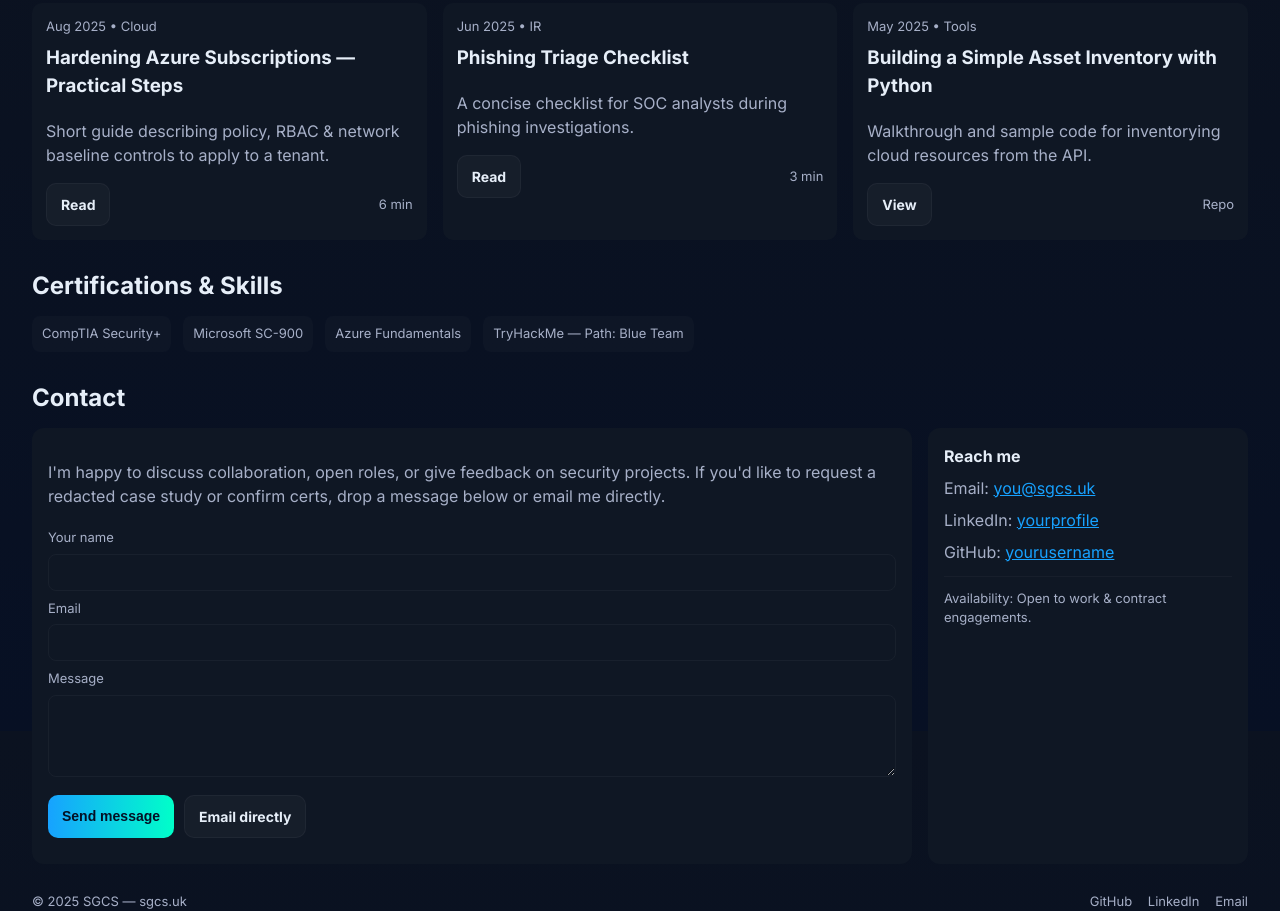
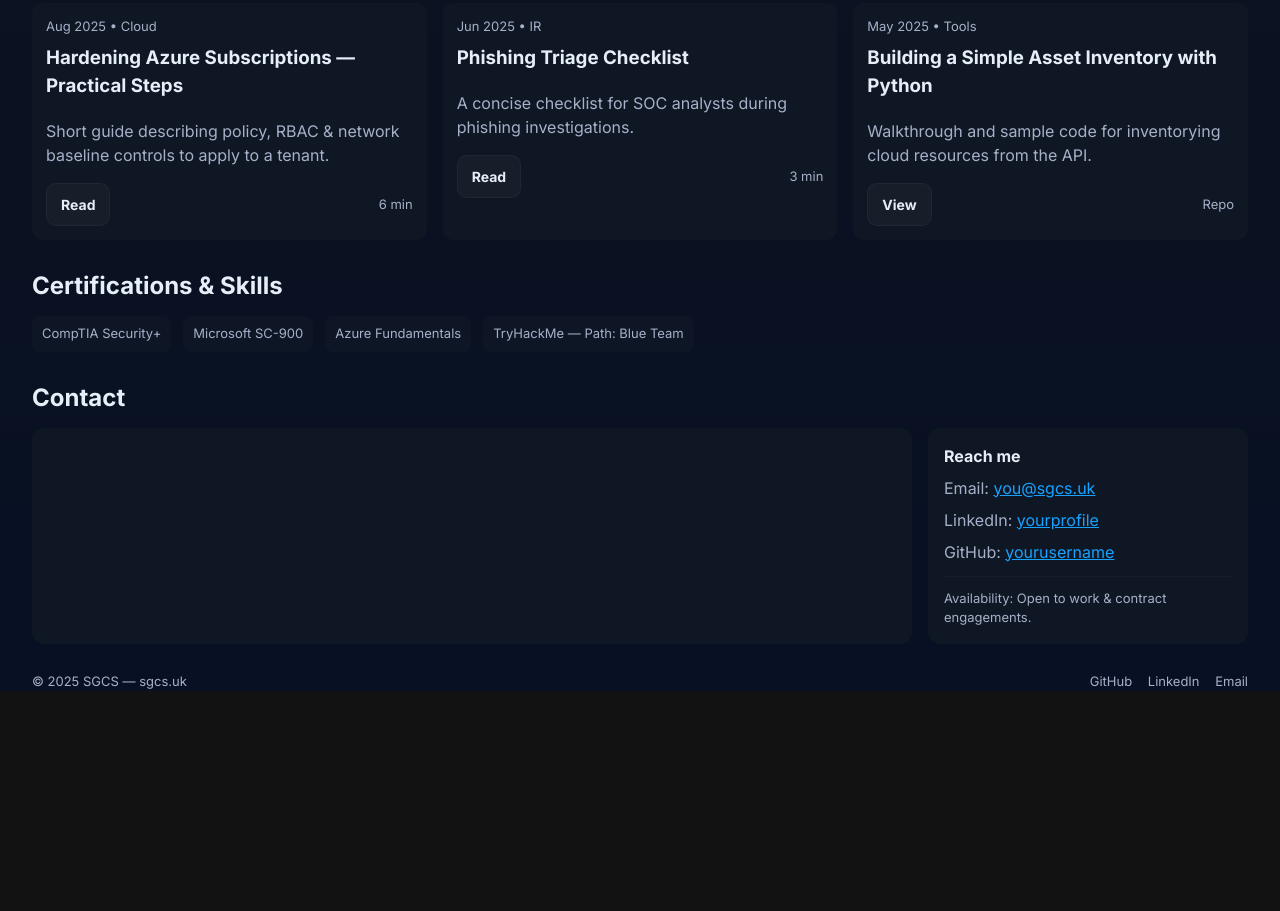
Before and after one commit to Github-SGCS/Portfolio, a plain HTML site: page index.html in a window 1280 px wide. Shown: the part 1669-2580 px from the top of the page. After the commit the page ends 2360 px from the top, so only its background shows below. Drawn offline with Linux system fonts and the light colour scheme.

Commit message:
Update index.html

```diff
--- a/index.html
+++ b/index.html
@@ -553,22 +553,7 @@ body.light-theme .about-card {
 <section id="contact" class="section">
 <h2>Contact</h2>
 <div class="contact-grid">
-<div class="contact-card">
-<p style="color:var(--muted)">I'm happy to discuss collaboration, open roles, or give feedback on security projects. If you'd like to request a redacted case study or confirm certs, drop a message below or email me directly.</p>
-<form id="contactForm" onsubmit="submitContact(event)" style="margin-top:12px">
-<label style="font-size:13px;color:var(--muted)">Your name</label><br>
-<input required name="name" style="width:100%;padding:10px;border-radius:8px;border:1px solid rgba(255,255,255,0.04);background:transparent;color:inherit;margin-top:6px"><br>
-<label style="font-size:13px;color:var(--muted);margin-top:8px;display:block">Email</label>
-<input required type="email" name="email" style="width:100%;padding:10px;border-radius:8px;border:1px solid rgba(255,255,255,0.04);background:transparent;color:inherit;margin-top:6px"><br>
-<label style="font-size:13px;color:var(--muted);margin-top:8px;display:block">Message</label>
-<textarea required name="message" rows="4" style="width:100%;padding:10px;border-radius:8px;border:1px solid rgba(255,255,255,0.04);background:transparent;color:inherit;margin-top:6px"></textarea>
-<div style="margin-top:12px;display:flex;gap:10px">
-<button class="btn primary" type="submit">Send message</button>
-<a class="btn" href=mailto:you@sgcs.uk?subject=Contact%20via%20site>Email directly</a>
-</div>
-<div id="formMsg" style="margin-top:10px;color:var(--muted);font-size:13px"></div>
-</form>
-</div>
+<div class="contact-card"> </div>
 <aside class="contact-card">
 <div style="font-weight:700">Reach me</div>
 <div style="color:var(--muted);margin-top:8px">Email: <a href=mailto:you@sgcs.uk style="color:var(--accent)">you@sgcs.uk</a></div>
```
